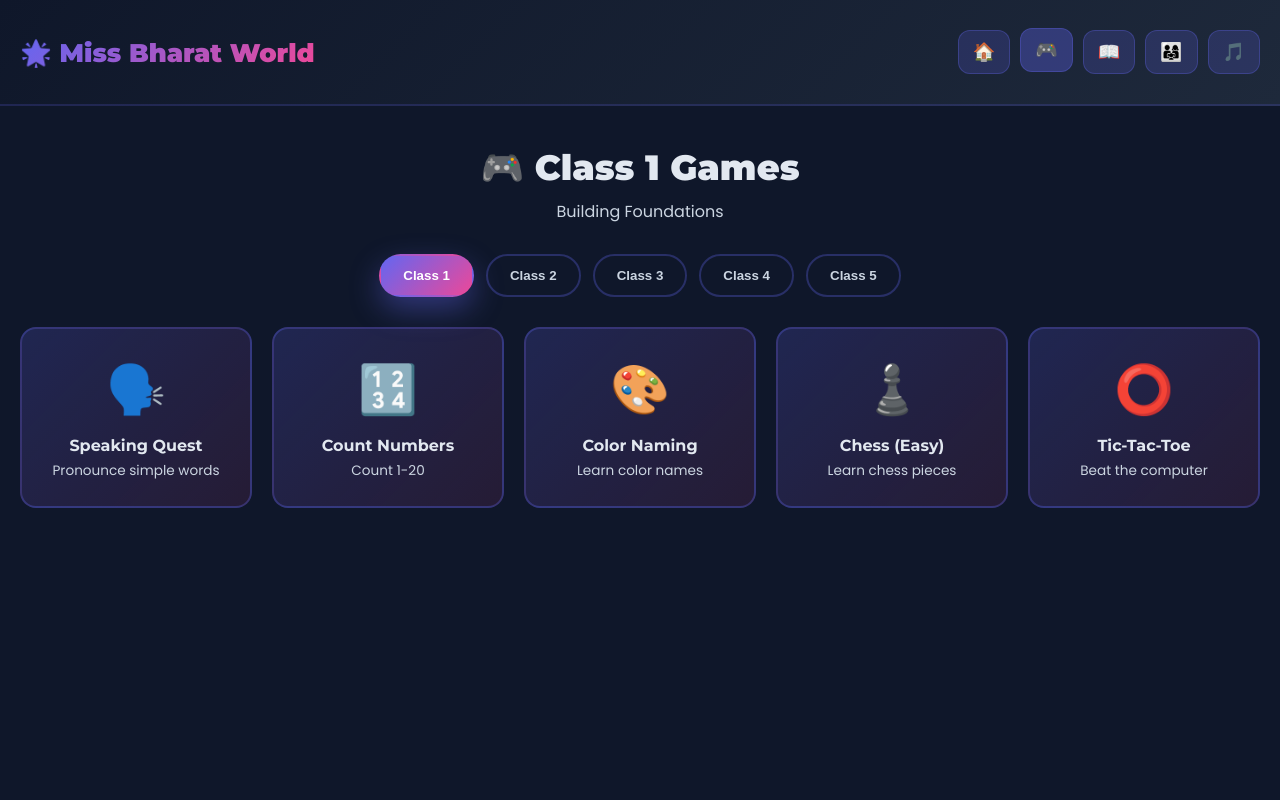
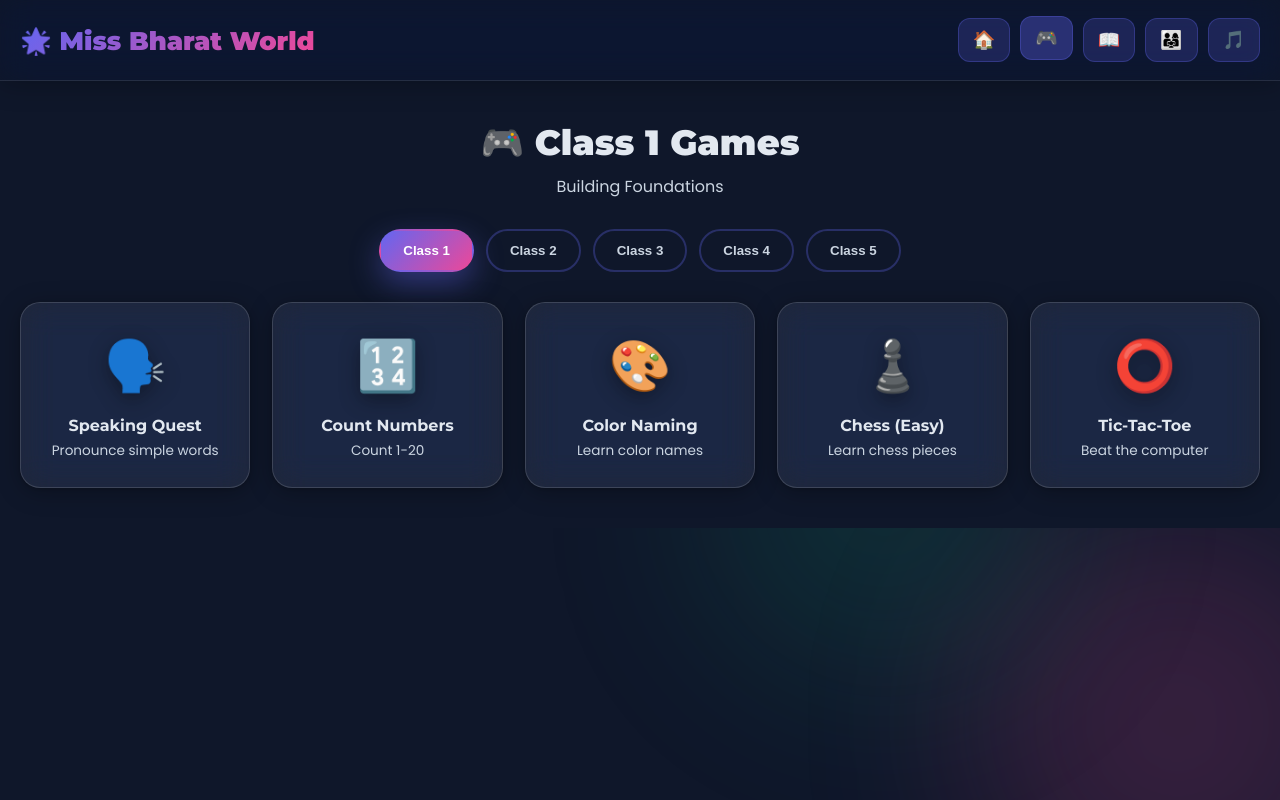
Before and after one commit to abinashdasdas-gif/miss-bharat_1, a React (Vite) app in the folder react-app/: page / in a window 1280 px wide. Both pictures are taken after a click on the button "Start playing — it’s free →". Built offline with nearby package versions, Linux system fonts and the light colour scheme; no server answers.

Commit message:
feat(react): ProMax/anti-gravity polish - cursor-tilt glass cards (game tiles + story cards) with cursor-following glow, glassmorphic sticky header, animated background orbs, layered depth shadows

```diff
--- a/react-app/src/App.jsx
+++ b/react-app/src/App.jsx
@@ -22,6 +22,7 @@ export default function App() {
 
   return (
     <>
+      <div className="app-orbs"><span /><span /><span /></div>
       <Header page={page} setPage={setPage} />
       <AnimatePresence mode="wait">
         <motion.main key={page}
--- /dev/null
+++ b/react-app/src/components/TiltCard.jsx
@@ -0,0 +1,32 @@
+import { useRef } from 'react';
+import { motion, useMotionValue, useSpring, useTransform } from 'framer-motion';
+
+// Anti-gravity card: cursor-reactive 3D tilt (±8°) + cursor-following glow + spring physics.
+export default function TiltCard({ children, className = '', onClick, delay = 0 }) {
+  const ref = useRef(null);
+  const x = useMotionValue(0), y = useMotionValue(0);
+  const gx = useMotionValue('50%'), gy = useMotionValue('50%');
+  const rotateX = useSpring(useTransform(y, [-0.5, 0.5], [8, -8]), { stiffness: 300, damping: 24 });
+  const rotateY = useSpring(useTransform(x, [-0.5, 0.5], [-8, 8]), { stiffness: 300, damping: 24 });
+  const glow = useTransform([gx, gy], ([a, b]) => `radial-gradient(320px circle at ${a} ${b}, rgba(255,255,255,.16), transparent 60%)`);
+
+  const move = (e) => {
+    const r = ref.current.getBoundingClientRect();
+    const px = (e.clientX - r.left) / r.width, py = (e.clientY - r.top) / r.height;
+    x.set(px - 0.5); y.set(py - 0.5);
+    gx.set(px * 100 + '%'); gy.set(py * 100 + '%');
+  };
+  const leave = () => { x.set(0); y.set(0); };
+
+  return (
+    <motion.div ref={ref} onMouseMove={move} onMouseLeave={leave} onClick={onClick}
+      className={'tilt-card ' + className}
+      style={{ rotateX, rotateY, transformStyle: 'preserve-3d' }}
+      initial={{ opacity: 0, y: 22 }} animate={{ opacity: 1, y: 0 }}
+      transition={{ delay, type: 'spring', stiffness: 260, damping: 22 }}
+      whileHover={{ y: -6 }} whileTap={{ scale: 0.98 }}>
+      <motion.div className="tilt-glow" style={{ background: glow }} />
+      <div style={{ position: 'relative', zIndex: 1, transform: 'translateZ(30px)' }}>{children}</div>
+    </motion.div>
+  );
+}
--- a/react-app/src/pages/Games.jsx
+++ b/react-app/src/pages/Games.jsx
@@ -1,15 +1,10 @@
 import { useState } from 'react';
-import { motion, AnimatePresence } from 'framer-motion';
+import { motion } from 'framer-motion';
 import Chess from '../components/Chess.jsx';
 import TicTacToe from '../components/TicTacToe.jsx';
 import VoiceGame from '../components/VoiceGame.jsx';
+import TiltCard from '../components/TiltCard.jsx';
 import { speak } from '../voice.js';
-
-const container = { hidden: {}, show: { transition: { staggerChildren: 0.06 } } };
-const item = {
-  hidden: { opacity: 0, y: 20, scale: 0.96 },
-  show: { opacity: 1, y: 0, scale: 1, transition: { duration: 0.4, ease: [0.25, 1, 0.5, 1] } }
-};
 
 export default function Games({ classes, questions }) {
   const ids = Object.keys(classes);
@@ -53,19 +48,15 @@ export default function Games({ classes, questions }) {
         ))}
       </div>
 
-      <AnimatePresence mode="wait">
-        <motion.div className="grid" variants={container} initial="hidden" animate="show" key={cls}>
-          {data.games.map((g, i) => (
-            <motion.div key={i} className="tile" variants={item}
-              whileHover={{ y: -10, scale: 1.05 }} whileTap={{ scale: 0.98 }}
-              onClick={() => openGame(g)}>
-              <div className="emoji">{g.emoji}</div>
-              <div className="t">{g.title}</div>
-              <div className="d">{g.desc}</div>
-            </motion.div>
-          ))}
-        </motion.div>
-      </AnimatePresence>
+      <div className="grid" key={cls}>
+        {data.games.map((g, i) => (
+          <TiltCard key={cls + '-' + i} className="tile" delay={i * 0.05} onClick={() => openGame(g)}>
+            <div className="emoji">{g.emoji}</div>
+            <div className="t">{g.title}</div>
+            <div className="d">{g.desc}</div>
+          </TiltCard>
+        ))}
+      </div>
     </div>
   );
 }
--- a/react-app/src/pages/Stories.jsx
+++ b/react-app/src/pages/Stories.jsx
@@ -1,13 +1,7 @@
 import { useState } from 'react';
-import { motion } from 'framer-motion';
 import { STORIES } from '../data.js';
 import StoryReader from '../components/StoryReader.jsx';
-
-const container = { hidden: {}, show: { transition: { staggerChildren: 0.07 } } };
-const item = {
-  hidden: { opacity: 0, y: 20, scale: 0.96 },
-  show: { opacity: 1, y: 0, scale: 1, transition: { duration: 0.45, ease: [0.25, 1, 0.5, 1] } }
-};
+import TiltCard from '../components/TiltCard.jsx';
 
 export default function Stories() {
   const [open, setOpen] = useState(null);
@@ -25,18 +19,16 @@ export default function Stories() {
       <h1 className="page-title">📖 Story Time</h1>
       <p className="page-sub">Beautifully illustrated tales — read along or let Miss Bharat narrate</p>
 
-      <motion.div className="story-grid" variants={container} initial="hidden" animate="show">
+      <div className="story-grid">
         {STORIES.map((s, i) => (
-          <motion.div key={i} className="story-card" variants={item}
-            whileHover={{ y: -8, scale: 1.03 }} whileTap={{ scale: 0.99 }}
-            onClick={() => setOpen(i)}>
+          <TiltCard key={i} className="story-card" delay={i * 0.06} onClick={() => setOpen(i)}>
             <div style={{ fontSize: 54 }}>{s.emoji}</div>
             <h3>{s.title}</h3>
             <p>{s.blurb}</p>
             <div style={{ marginTop: 10, fontSize: '.8rem', color: '#818CF8', fontWeight: 600 }}>📄 {s.pages.length} pages · 🔊 Narrated</div>
-          </motion.div>
+          </TiltCard>
         ))}
-      </motion.div>
+      </div>
     </div>
   );
 }
--- a/react-app/src/styles.css
+++ b/react-app/src/styles.css
@@ -3,7 +3,18 @@
 html,body{min-height:100%;background:var(--dark)}
 body{font-family:'Poppins',sans-serif;color:#E2E8F0;overflow-x:hidden}
 
-.header{padding:30px 20px;background:linear-gradient(135deg,#0F172A,#1E293B);border-bottom:2px solid rgba(99,102,241,.2)}
+/* animated background orbs (gives glass something to blur) */
+.app-orbs{position:fixed;inset:0;z-index:-1;overflow:hidden;pointer-events:none}
+.app-orbs span{position:absolute;border-radius:50%;filter:blur(90px);opacity:.5}
+.app-orbs span:nth-child(1){width:480px;height:480px;background:rgba(99,102,241,.45);top:-140px;left:-120px;animation:drift 24s ease-in-out infinite}
+.app-orbs span:nth-child(2){width:420px;height:420px;background:rgba(236,72,153,.35);bottom:-140px;right:-100px;animation:drift 30s ease-in-out infinite 4s}
+.app-orbs span:nth-child(3){width:360px;height:360px;background:rgba(16,185,129,.28);top:40%;left:55%;animation:drift 28s ease-in-out infinite 8s}
+@keyframes drift{0%,100%{transform:translate(0,0)}50%{transform:translate(40px,-40px)}}
+
+/* glassmorphic sticky header */
+.header{position:sticky;top:0;z-index:50;padding:18px 20px;
+  background:rgba(15,23,42,.55);backdrop-filter:blur(16px) saturate(180%);-webkit-backdrop-filter:blur(16px) saturate(180%);
+  border-bottom:1px solid rgba(255,255,255,.1);box-shadow:0 4px 24px rgba(0,0,0,.25)}
 .header-content{max-width:1400px;margin:0 auto;display:flex;justify-content:space-between;align-items:center;gap:12px;flex-wrap:wrap}
 .logo{font-family:'Montserrat',sans-serif;font-weight:900;font-size:1.6rem;background:var(--gradient);-webkit-background-clip:text;-webkit-text-fill-color:transparent;background-clip:text}
 .nav{display:flex;gap:10px}
@@ -18,14 +29,24 @@ body{font-family:'Poppins',sans-serif;color:#E2E8F0;overflow-x:hidden}
 .class-chip{padding:12px 22px;border:2.5px solid rgba(99,102,241,.3);background:transparent;color:#CBD5E1;border-radius:50px;cursor:pointer;font-weight:700;transition:all .25s}
 .class-chip.on{background:var(--gradient);border-color:transparent;color:#fff;box-shadow:0 12px 30px rgba(99,102,241,.4)}
 
-.grid{display:grid;grid-template-columns:repeat(auto-fit,minmax(180px,1fr));gap:20px}
-.tile{background:linear-gradient(135deg,rgba(99,102,241,.2),rgba(236,72,153,.1));border:2px solid rgba(99,102,241,.3);border-radius:16px;padding:25px;text-align:center;cursor:pointer}
-.tile .emoji{font-size:48px;margin-bottom:10px}
+.grid{display:grid;grid-template-columns:repeat(auto-fit,minmax(190px,1fr));gap:22px}
+
+/* anti-gravity glass card */
+.tilt-card{position:relative;cursor:pointer;border-radius:20px;padding:26px;overflow:hidden;
+  background:rgba(255,255,255,.07);backdrop-filter:blur(16px) saturate(160%);-webkit-backdrop-filter:blur(16px) saturate(160%);
+  border:1px solid rgba(255,255,255,.14);
+  box-shadow:0 4px 24px rgba(0,0,0,.28), 0 1px 4px rgba(0,0,0,.18);
+  transition:box-shadow 280ms cubic-bezier(.25,1,.5,1)}
+.tilt-card:hover{box-shadow:0 24px 60px rgba(99,102,241,.35), 0 6px 16px rgba(0,0,0,.3)}
+.tilt-glow{position:absolute;inset:0;border-radius:20px;opacity:0;transition:opacity .3s;pointer-events:none}
+.tilt-card:hover .tilt-glow{opacity:1}
+
+.tile{text-align:center}
+.tile .emoji{font-size:50px;margin-bottom:12px;filter:drop-shadow(0 6px 10px rgba(0,0,0,.35))}
 .tile .t{font-family:'Montserrat',sans-serif;font-weight:700;margin-bottom:6px}
 .tile .d{font-size:.85rem;color:#CBD5E1}
 
 .story-grid{display:grid;grid-template-columns:repeat(auto-fit,minmax(240px,1fr));gap:22px}
-.story-card{background:rgba(30,41,59,.8);border:2px solid rgba(99,102,241,.3);border-radius:18px;padding:24px;cursor:pointer}
 .story-card h3{font-family:'Montserrat',sans-serif;margin:8px 0}
 .story-card p{color:#CBD5E1;font-size:.9rem}
 
```
